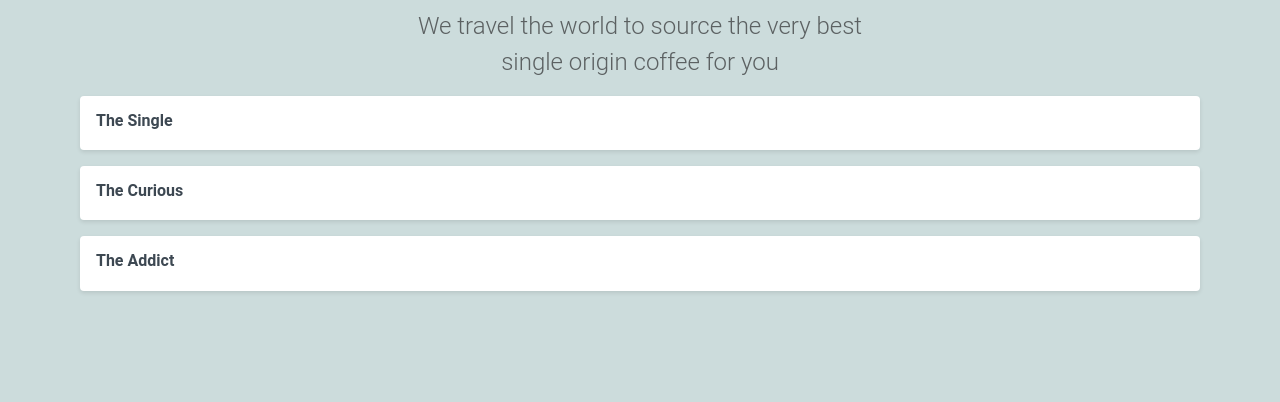
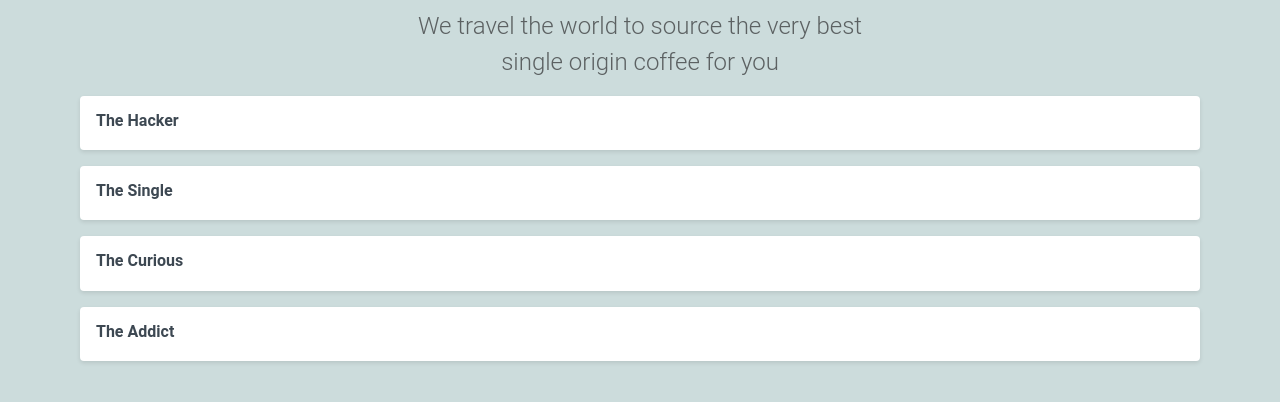
Before and after one commit to DiSalvio/vue-school-components-fundamentals, a plain HTML site: page plan-picker/index.html in a window 1280 px wide. Shown: the part 86-488 px from the top of the page. Drawn offline with nearby package versions, Linux system fonts and the light colour scheme.

Commit message:
resuable components with props

```diff
--- a/plan-picker/app.js
+++ b/plan-picker/app.js
@@ -1,2 +1,20 @@
-const app = Vue.createApp({})
+const app = Vue.createApp({
+  data() {
+    return {
+      plans: [
+        'The Hacker',
+        'The Single',
+        'The Curious',
+        'The Addict'
+      ]
+    }
+  }
+})
+.component('plan', {
+  template: '#plan-template',
+  props: {
+    name: {type: String, required: true},
+    price: Number
+  }
+})
 .mount('#app')
--- a/plan-picker/index.html
+++ b/plan-picker/index.html
@@ -6,9 +6,6 @@
   <meta name="viewport" content="width=device-width, initial-scale=1.0">
   <meta http-equiv="X-UA-Compatible" content="ie=edge">
   <title>Vue.js Components Fundamentals</title>
-  <script src="https://unpkg.com/vue@3"></script>
-  <script src="app.js"></script>
-  <link rel="stylesheet" href="style.css">
 </head>
 
 <body>
@@ -21,32 +18,22 @@
       </h2>
 
       <div class="plans">
+        <plan v-for="plan in plans" :name="plan">
+      </div>
+    </div>
+  </div>
+  <script type="text/x-template" id="plan-template">
         <div class="plan">
           <div class="description">
             <span class="title">
-              The Single
+              {{name}}
             </span>
           </div>
         </div>
-
-        <div class="plan">
-          <div class="description">
-            <span class="title">
-              The Curious
-            </span>
-          </div>
-        </div>
-
-        <div class="plan">
-          <div class="description">
-            <span class="title">
-              The Addict
-            </span>
-          </div>
-        </div>
-      </div>
-    </div>
-  </div>
+  </script>
+  <script src="https://unpkg.com/vue@3"></script>
+  <script src="app.js"></script>
+  <link rel="stylesheet" href="style.css">
 
 </body>
 
```
